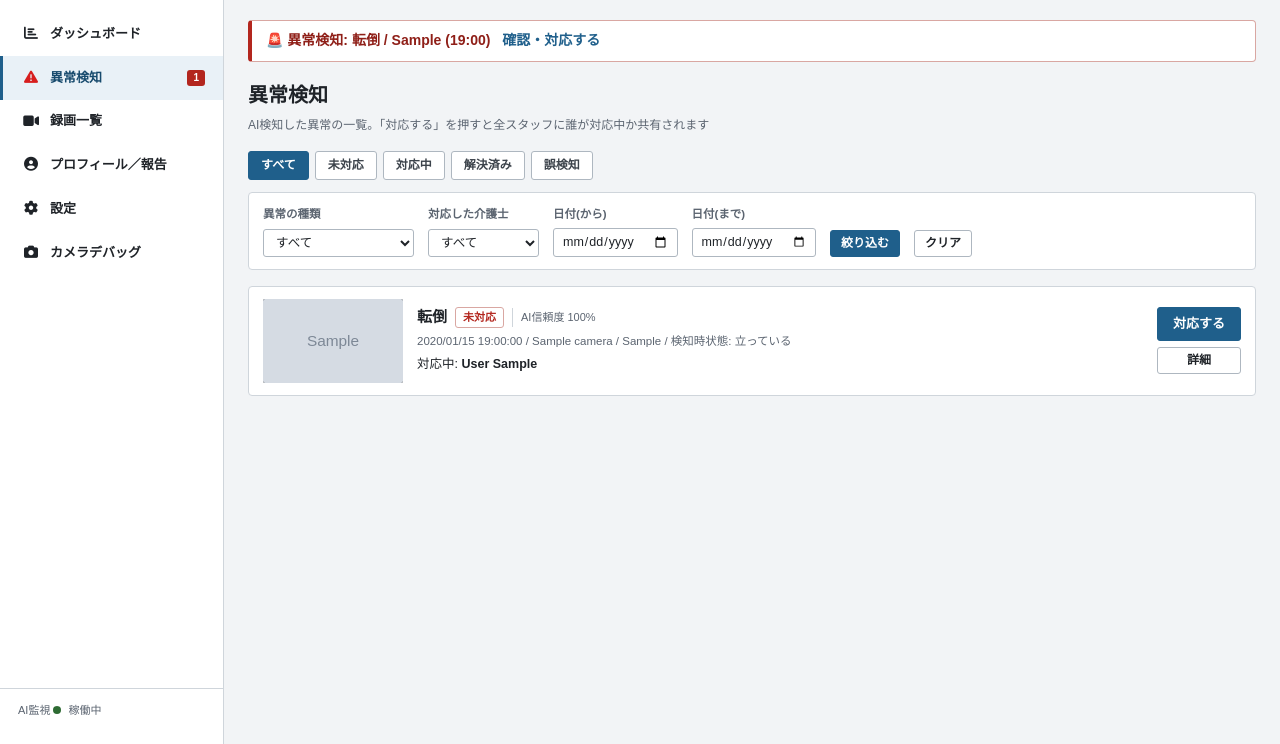
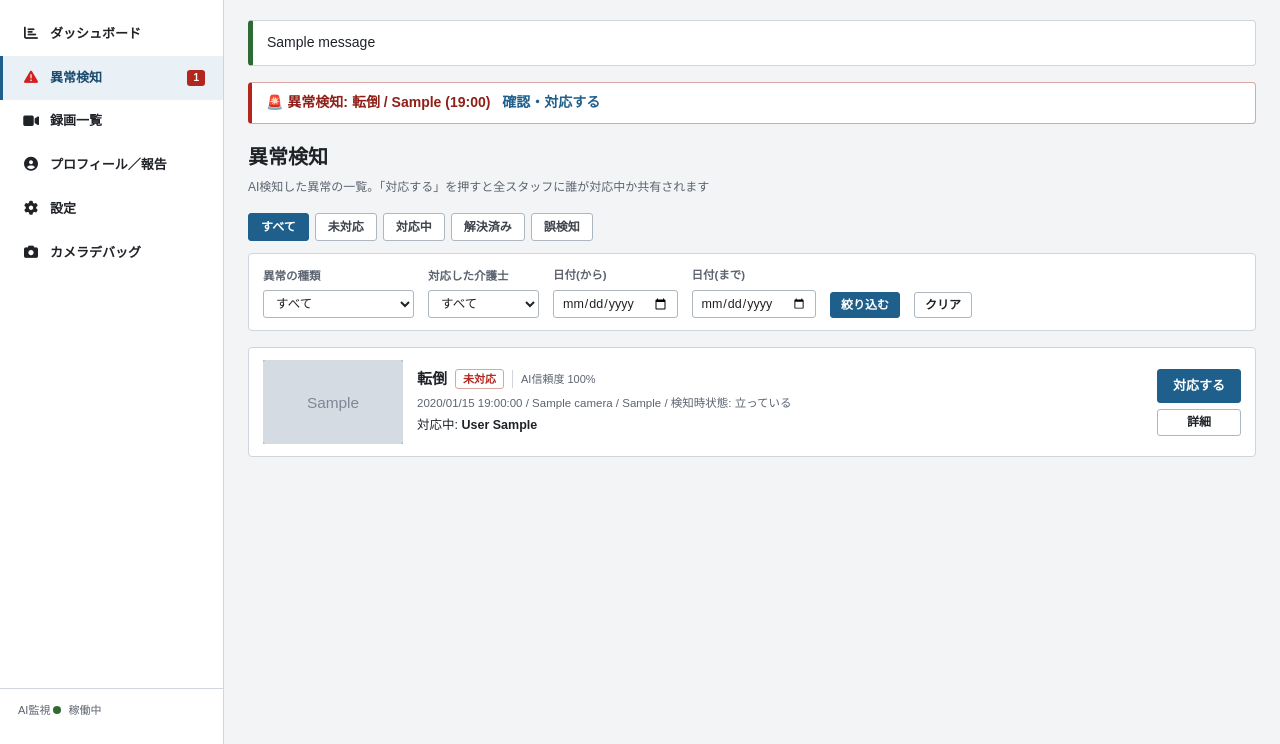
Before and after one commit to AkatukaMasakaze/care_sec, a Django app: page /alerts/ in a window 1280 px wide. Shown: the part 56-800 px from the top of the page. Run offline with Django 5.2, Linux system fonts and the light colour scheme; a user stored in the database is signed in; tables that the repository leaves empty hold one stand-in row (values such as "Sample post"); grey boxes marked "Sample" are stand-in pictures; one stand-in notice (Sample message) is shown; data that the repository does not hold is empty.

Commit message:
操作結果編集

```diff
--- a/static/css/style.css
+++ b/static/css/style.css
@@ -1454,3 +1454,16 @@ input:checked + .toggle-slider:before {
   .alert-card__thumb { height: 120px; }
   .filter-form label { flex: 1 1 100%; }
 }
+
+/* ---------- 操作結果メッセージ ---------- */
+.flash-list { display: grid; gap: 8px; margin-bottom: 16px; }
+.flash {
+  padding: 10px 14px;
+  border: 1px solid var(--color-border);
+  border-left: 5px solid var(--color-primary);   /* 既定(info)は青 */
+  border-radius: var(--radius);
+  background: var(--color-surface);
+}
+.flash--success { border-left-color: var(--color-success); }  /* 成功 = 緑 */
+.flash--warning { border-left-color: var(--color-warn); }     /* 注意 = 橙 */
+.flash--error   { border-left-color: var(--color-danger); }   /* 失敗 = 赤 */
--- a/templates/base.html
+++ b/templates/base.html
@@ -94,6 +94,15 @@
 
   {# ================= MAIN画面 ================= #}
   <main class="main">
+    {# ビューが messages.success() 等で積んだメッセージを1回だけ表示する #}
+{% if messages %}
+  <div class="flash-list">
+    {% for message in messages %}
+      {# message.tags は success / warning / info / error のいずれか → 色分けに使う #}
+      <div class="flash flash--{{ message.tags }}" role="status">{{ message }}</div>
+    {% endfor %}
+  </div>
+{% endif %}
     {% if latest_open_alert %}
       <div class="global-alert-banner" role="alert">
         🚨 異常検知: {{ latest_open_alert.kind_label }} / {{ latest_open_alert.location }}
```
